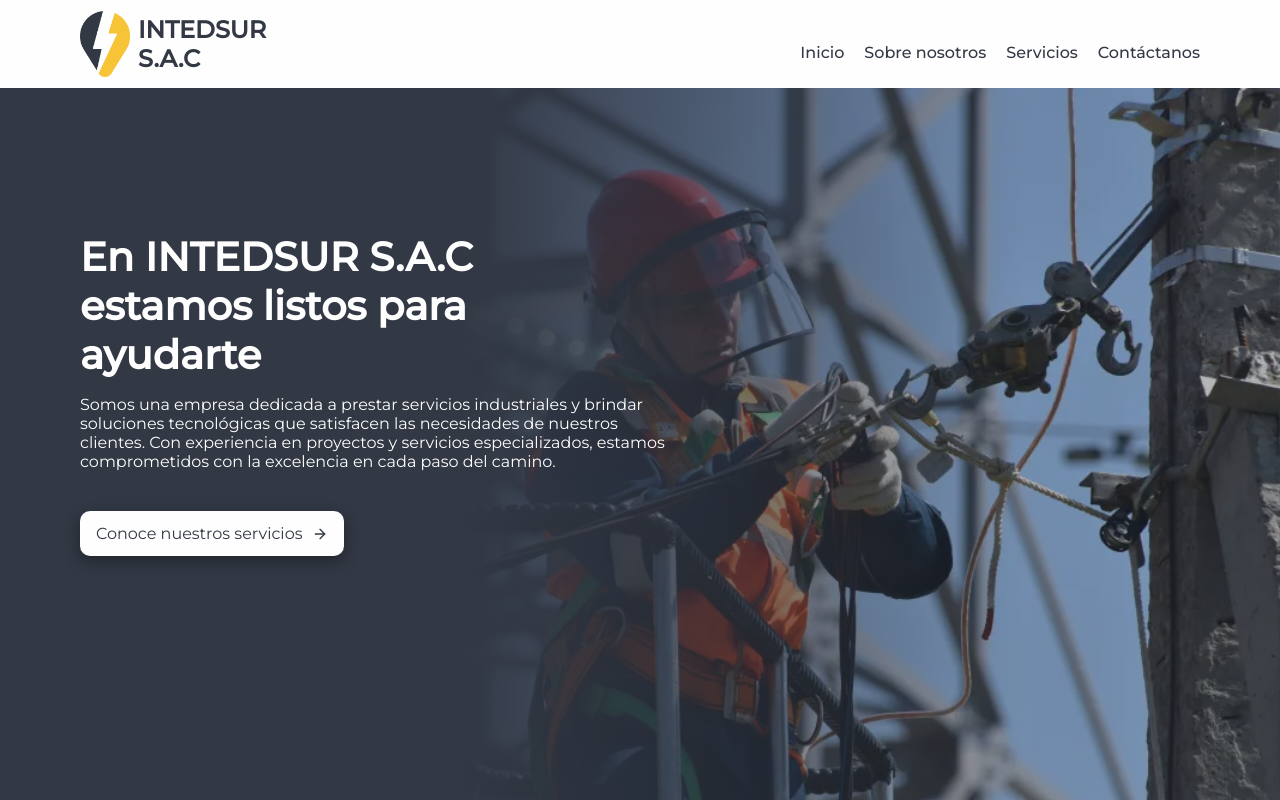
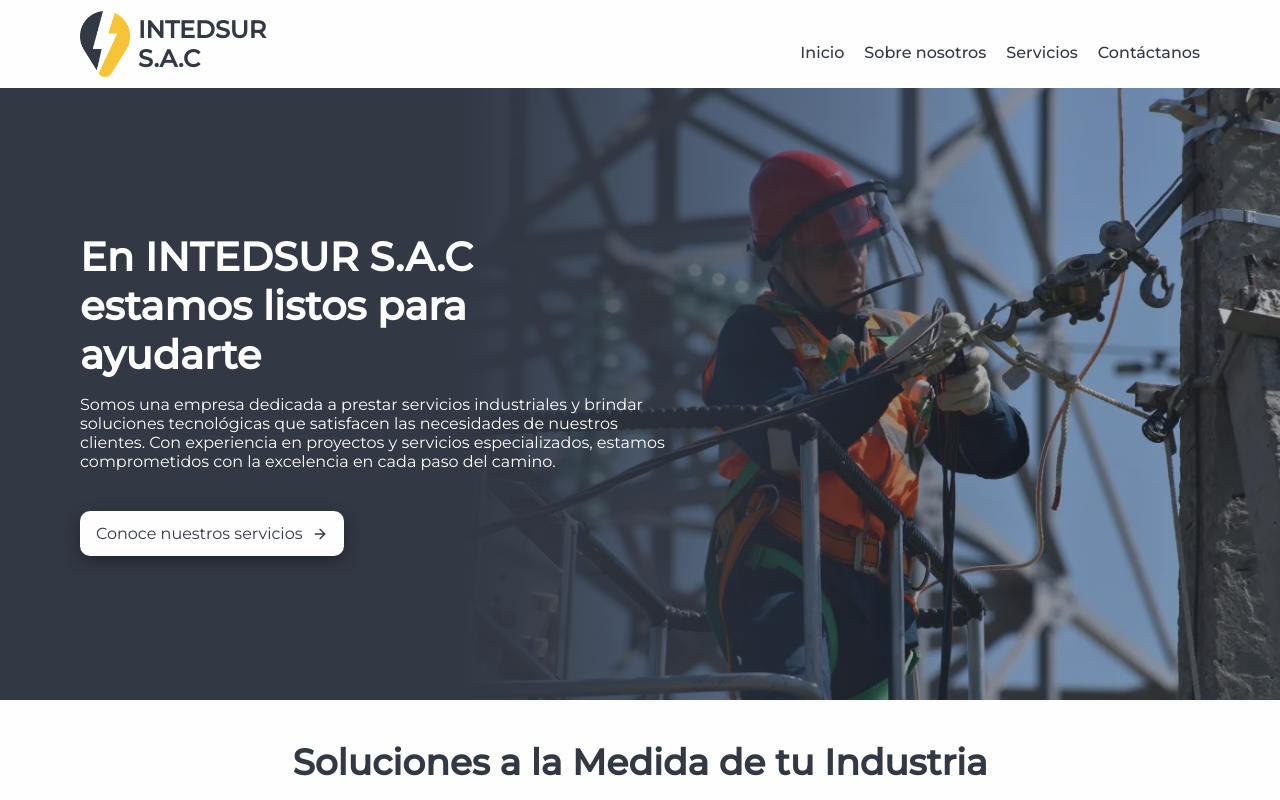
Before and after one commit to cereceda1991/intedsur, a React (Vite) app: page / in a window 1280 px wide. Shown: the top 800 px of the page. Built offline with nearby package versions, Linux system fonts and the light colour scheme.

Commit message:
feat: add new design

```diff
--- a/src/Pages/Home/Home.css
+++ b/src/Pages/Home/Home.css
@@ -5,6 +5,7 @@
     background-repeat: no-repeat;
     color: var(--text-secondary);
     min-height: 100vh;
+    min-height: 539.73px;
 }
 
 .info_home {
@@ -45,8 +46,8 @@
     .home_container{
         background: linear-gradient(90.23deg, #323844 35.42%, rgba(50, 56, 68, 0.36) 80%), url('../../assets/background.webp');
         background-position: right;
-        max-width: 135rem;
         background-size: contain;
+        max-width: 2160px;
         margin: auto;
     }
 
--- a/src/components/Navbar/Navbar.css
+++ b/src/components/Navbar/Navbar.css
@@ -6,6 +6,8 @@
     color: var(--text-color);
     height: 56px;
     padding: 16px 80px;
+    max-width: 2160px;
+    margin: 0 auto;
 }
 
 .logo {
```
Also changed, not shown: vite.config.js.timestamp-1691431479597-95f83aa6361dc.mjs (added, +10 -0 lines).
